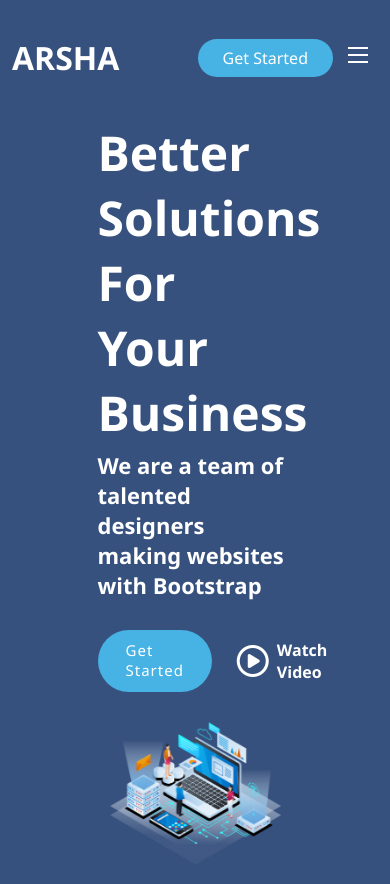
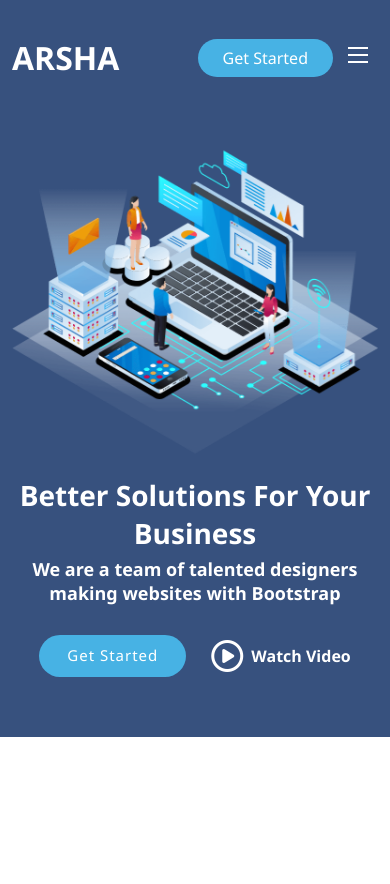
Before and after one commit to Faizan754/Project-02, a plain HTML site: page index.html in a window 390 px wide. After the commit the page ends 844 px from the top, so only its background shows below. Drawn offline with Linux system fonts and the light colour scheme.

Commit message:
Making it dynamic

```diff
--- a/style.css
+++ b/style.css
@@ -216,6 +216,59 @@ body {
 
 @media screen and (max-width: 1000px) {
     .flex-container {
-        flex-direction: column;
+        flex-direction: column-reverse;
+        max-width: 720px;
+    }
+
+    .flex-container-right-side {
+        width: 100%;
+        height: auto;
+    }
+
+    .flex-container-left-side {
+        width: 100%;
+        height: auto;
+        margin-top: 24px;
     }
 }
+
+@media screen and (max-width: 770px) {
+    .flex-container {
+        max-width: 530px;
+    }
+
+    .flex-container-left-side {
+        width: 100%;
+        height: auto;
+
+    }
+
+    .flex-container-right-side {
+        width: 100%;
+        height: auto;
+
+    }
+}
+
+@media screen and (max-width: 640px) {
+    .flex-container {}
+
+    .flex-container-left-side {
+        text-align: center;
+
+    }
+
+    .flex-container-btns {
+        justify-content: center;
+    }
+
+    .flex-container-left-side h1 {
+        font-size: 28px;
+    }
+
+    .flex-container-left-side p {
+        font-size: 18px;
+    }
+
+
+}
```
